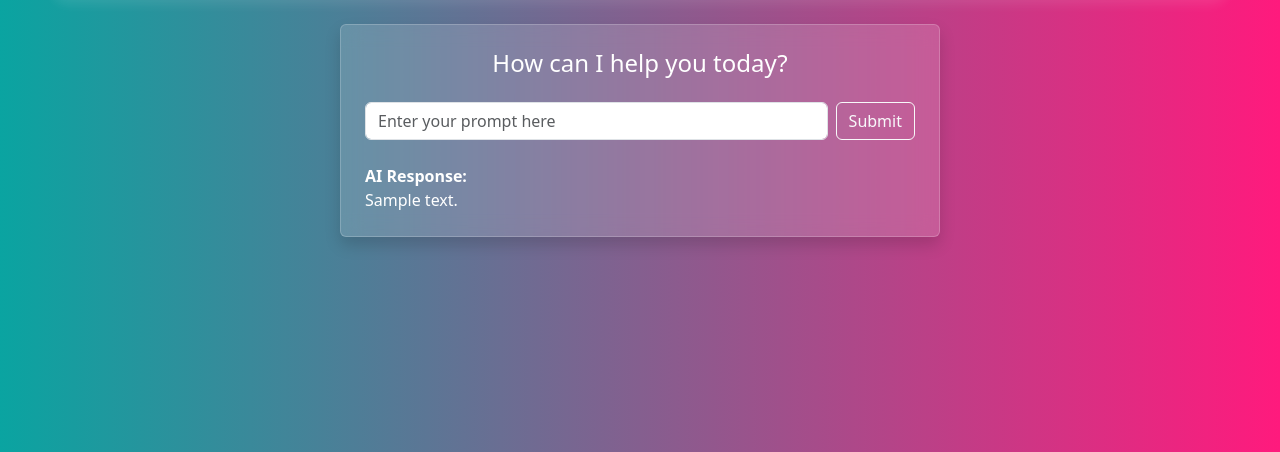
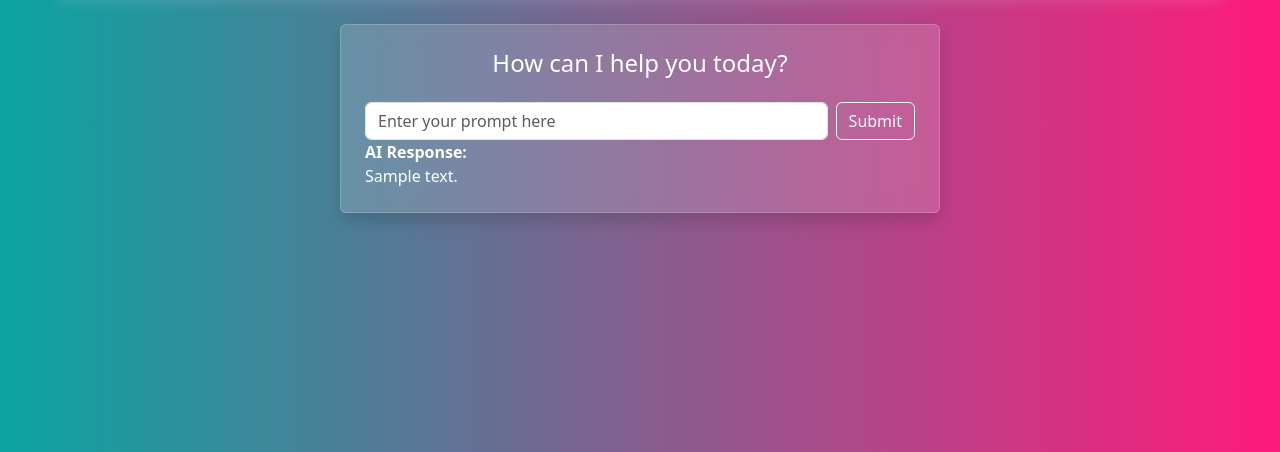
Before and after one commit to Laiba-muzammal/Prompt-Verse, a Python web app: template templates/home.html in a window 1280 px wide. Shown: the part 134-586 px from the top of the page. Run offline with Jinja, Linux system fonts and the light colour scheme; the template is opened without the code that fills it: most values are stand-ins (such as "Sample title", 1, 10 or a date in 2020).

Commit message:
Commit all changes

```diff
--- a/templates/home.html
+++ b/templates/home.html
@@ -23,11 +23,12 @@
          </form>
 
 {% if answer %}
-<br><strong>AI Response:</strong><br>
-  <div class="response">
-    {{ answer }}
-  </div>
+<div class="ai-response-box">
+  <strong>AI Response:</strong><br>
+  {{ answer }}
+</div>
 {% endif %}
+
 
 
   </div>
```
